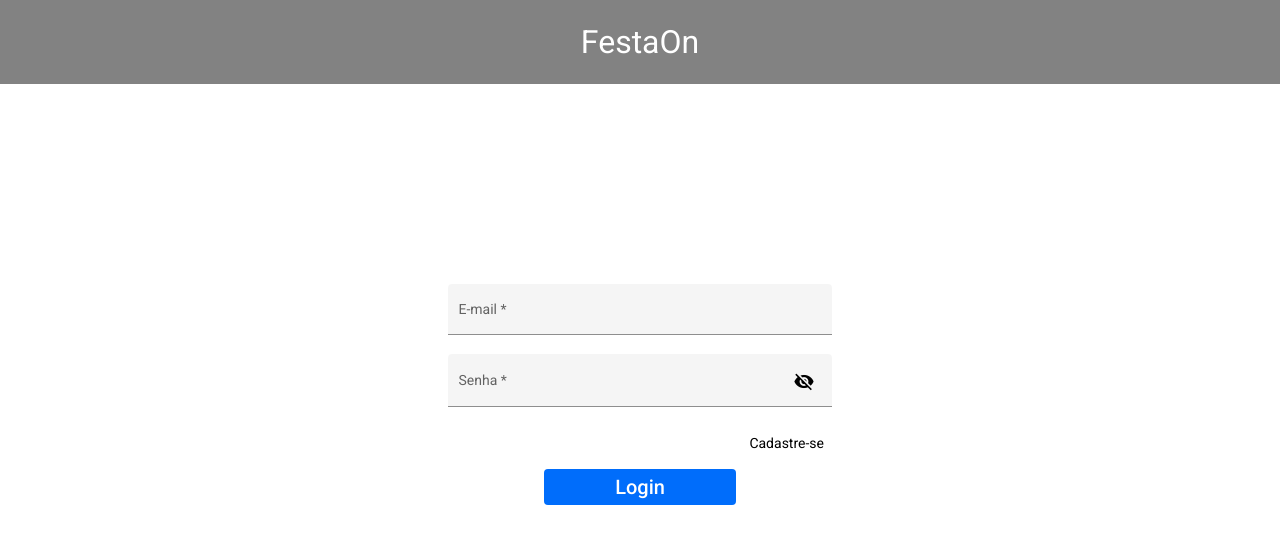
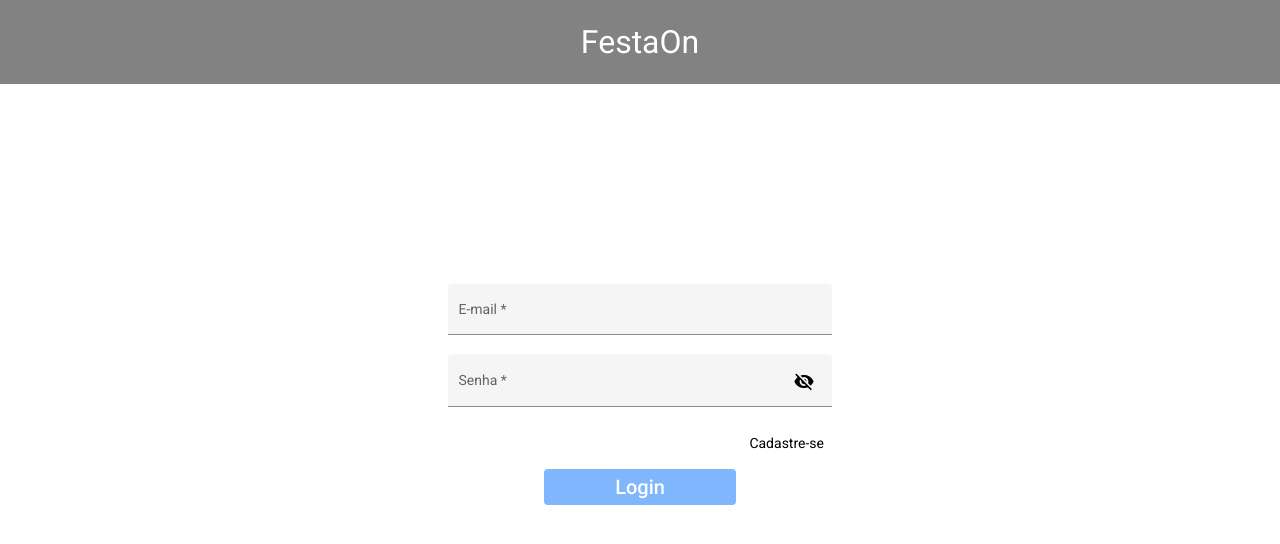
Before and after one commit to mathevsalves/tickets-bsi-web1, an Angular app: page /login in a window 1280 px wide. Shown: the top 544 px of the page. Built offline with nearby package versions, Linux system fonts and the light colour scheme.

Commit message:
- criado pasta page - ajustado login disabled - criado register module - criado register component

```diff
--- a/src/app/app-routing.module.ts
+++ b/src/app/app-routing.module.ts
@@ -3,7 +3,7 @@ import { RouterModule, Routes } from '@angular/router';
 
 const routes: Routes = [
   { path: '', pathMatch: 'full', redirectTo: 'login' },
-  { path: 'login', loadChildren: () => import('./login/login.module').then(m => m.LoginModule) }
+  { path: 'login', loadChildren: () => import('./pages/login/login.module').then(m => m.LoginModule) }
 ];
 
 @NgModule({
--- a/src/app/login/login/login.component.html
+++ b/src/app/pages/login/login/login.component.html
@@ -1,5 +1,5 @@
 <div class="master">
-  <div>
+  <div (keyup.enter)="login()">
     <mat-form-field appearance="fill">
       <mat-label>E-mail</mat-label>
       <input matInput placeholder="exemplo@examplo.com" [formControl]="email" required email>
@@ -17,8 +17,8 @@
 
     <span class="btn-register" (click)="register()">Cadastre-se</span>
 
-    <button class="btn-login" mat-raised-button [disabled]="email.invalid && password.invalid"
-      (click)="validatedLogin()">Login</button>
+    <button class="btn-login" mat-raised-button [disabled]="validatedLogin()"
+      (click)="login()">Login</button>
 
   </div>
 
--- a/src/app/login/login/login.component.scss
+++ b/src/app/pages/login/login/login.component.scss
@@ -18,6 +18,10 @@
       background-color: #006dfb;
       color: #fff;
       font-size: 2.5vh;
+      &:disabled {
+        opacity: 0.5;
+        cursor: not-allowed;
+      }
     }
   }
 }
--- a/src/app/login/login/login.component.ts
+++ b/src/app/pages/login/login/login.component.ts
@@ -19,15 +19,22 @@ export class LoginComponent implements OnInit {
   ngOnInit(): void {
   }
 
-  public validatedLogin() {
-    if (this.email.value == 'teste@gmail.com' && this.password.value == '123456')
-      alert('logou')
-    else
-      alert('email ou senha incorretos');
+  public login() {
+    if (this.validatedLogin()) {
+      if (this.email.value == 'teste@gmail.com' && this.password.value == '123456')
+        alert('logou')
+      else
+        alert('email ou senha incorretos');
+    }
+  }
+
+  public validatedLogin(): boolean {
+    return this.email.invalid && this.password.invalid;
   }
 
   public register() {
     alert('vou para cadastre-se');
   }
 
+
 }
--- /dev/null
+++ b/src/app/pages/register/register/register.component.html
@@ -0,0 +1 @@
+<p>register works!</p>
```
Also changed, not shown: src/app/pages/login/login.module.ts (renamed from src/app/login/login.module.ts, +7 -7 lines), src/app/pages/register/register-routing.module.ts (added, +10 -0 lines), src/app/pages/register/register.module.ts (added, +17 -0 lines), src/app/pages/register/register/register.component.ts (added, +15 -0 lines), src/app/pages/login/login-routing.module.ts (renamed from src/app/login/login-routing.module.ts), src/app/pages/register/register/register.component.scss (added), 2 other files (tests, documents, lock files or other folders).
